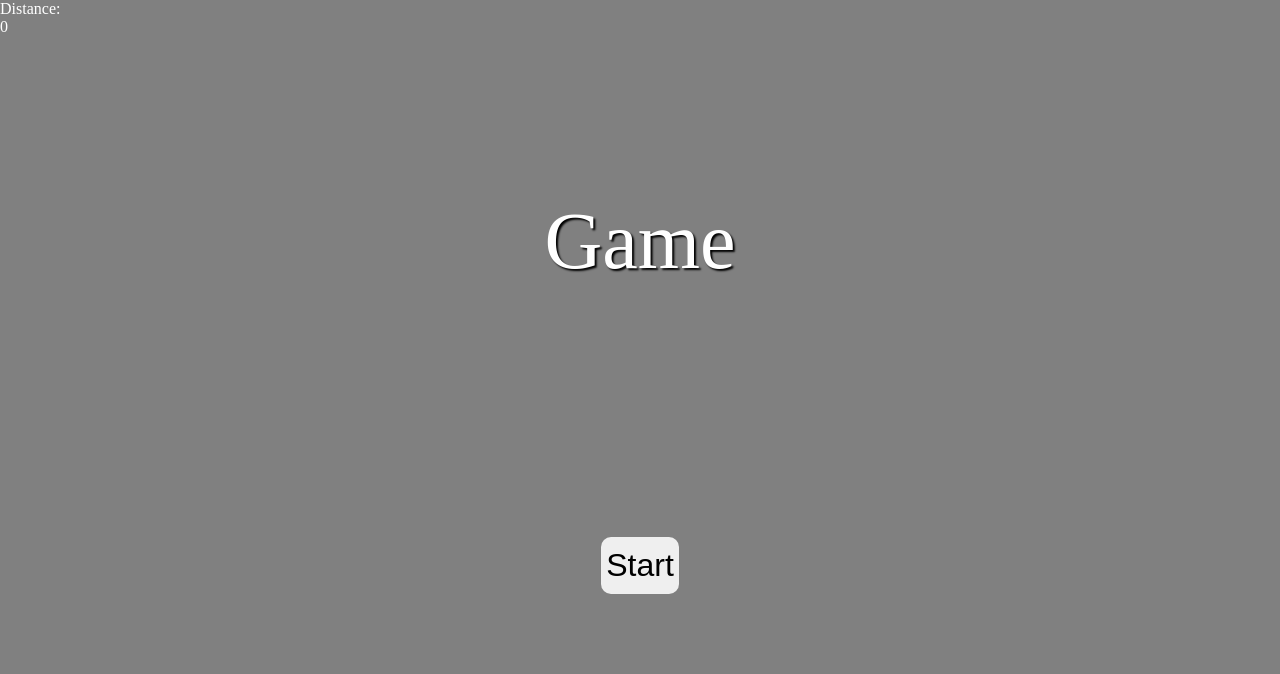
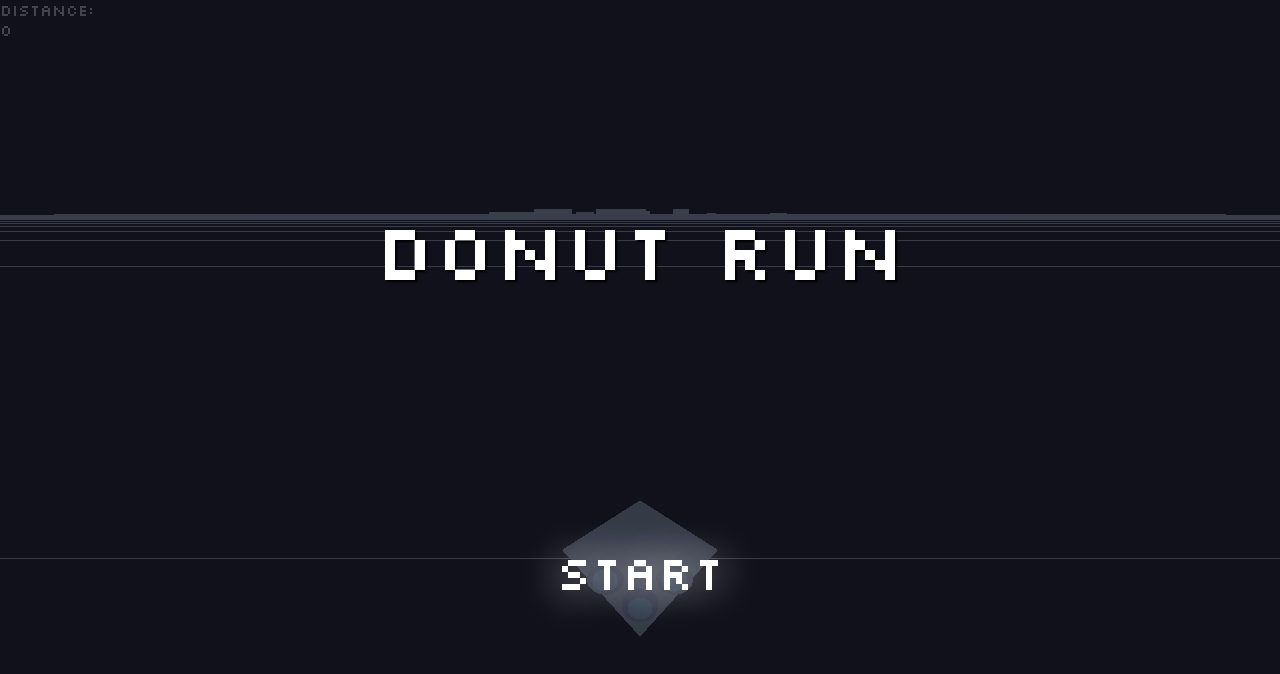
Before and after one commit to runner-runner224/running-square, a plain HTML site: page index.html in a window 1280 px wide. Drawn offline with Linux system fonts and the light colour scheme.

Commit message:
Updated start page

```diff
--- a/index.html
+++ b/index.html
@@ -19,15 +19,16 @@
   <body>
     <div id="start-page">
       <div id="start-column">
-        <div id="intro-title">Game</div>
+        <div id="intro-title">Donut Run</div>
         <button id="start-button">Start</button>
       </div>
+    </div>
+    <section class = "game">
       <div id='distance'>Distance:
-          <div id='distance-number'>
-          </div>
+        <div id='distance-number'>
+        </div>
+      </section>
       </body>
-    </div>
     </html>
 
-
 </html>
--- a/scripts/game.js
+++ b/scripts/game.js
@@ -27,9 +27,11 @@ class Game {
   }
 
   update() {
+      if(!this.running){
+        return;
+      }
+
       // recompute the game state
-        if(!this.running)
-      return;
       this.time += this.clock.getDelta()
 
       this.translateX += this.speedX * -0.1
--- a/styles/index.css
+++ b/styles/index.css
@@ -1,45 +1,73 @@
- body {
-  width: 100%;
-  height: 100%;
-  position: absolute;
-  margin: 0;
-  padding: 0;
-  overscroll-behavior: none;
+
+@import url('https://fonts.googleapis.com/css2?family=Silkscreen&display=swap');
+@import "/assets/grid.jpeg";
+
+:root{
+    --font-title:'Silkscreen',cursive;
+
+}
+body{
+    width:100%;
+    height: 100%;
+    position:absolute;
+    margin:0;
+    padding:0;
+    overscroll-behavior: none;
 }
 
-#start-page {
-  display: grid;
-  place-items: center;
-  position: absolute;
-  top: 0;
-  right: 0;
-  bottom: 0;
-  left: 0;
-  background-color: grey;
-  color: white;
+#start-page{
+    position: absolute;
+    top: 0;
+    left: 0;
+    width: 100%;
+    height: 100%;
+    background: #141622CC;
+    display: flex;
+    align-items: center;
+    justify-content: center;
+    transition: opacity 300ms ease;
+    transition: background-color 1000ms ease;
+
+    color:white;
+    z-index:1000;
+
+
 }
-#start-column {
-  text-align: center;
+#start-column{
+    text-align:center;
+
 }
 
-#intro-title {
-  font-size: 5em;
-  margin-bottom: 3em;
-  font-weight: 500;
-  text-shadow: 2px 2px 2px black;
+#intro-title{
+    font-size:5em;
+    margin-bottom:3em;
+    font-weight:500;
+    text-shadow:2px 2px 2px black;
+    font-family: var(--font-title)
 }
 
-#start-button {
-  border: none;
-  border-radius: 10px;
-  padding: 10px 5px 10px 5px;
-  margin: 10px;
-  cursor: hover;
-  font-size: 2rem;
+#start-button{
+
+    background: none;
+  border-radius: 20px;
+  border: 0;
+  font-family:var(--font-title);
+  font-size: 3rem;
+  color:white;
+  text-shadow: 0 0 40px white;
+  cursor:hover;
 }
-#distance {
-  position: absolute;
-  left: 0;
-  top: 0;
-  color: white;
+
+
+
+
+#distance{
+    left:0;
+    font-family: var(--font-title);
+    font-weight:500;
+    position:fixed;
+    color:white;
+
+
+
 }
```
Also changed, not shown: assets/grid.jpeg (added). Lines whose indentation alone changed are shown as unchanged.
